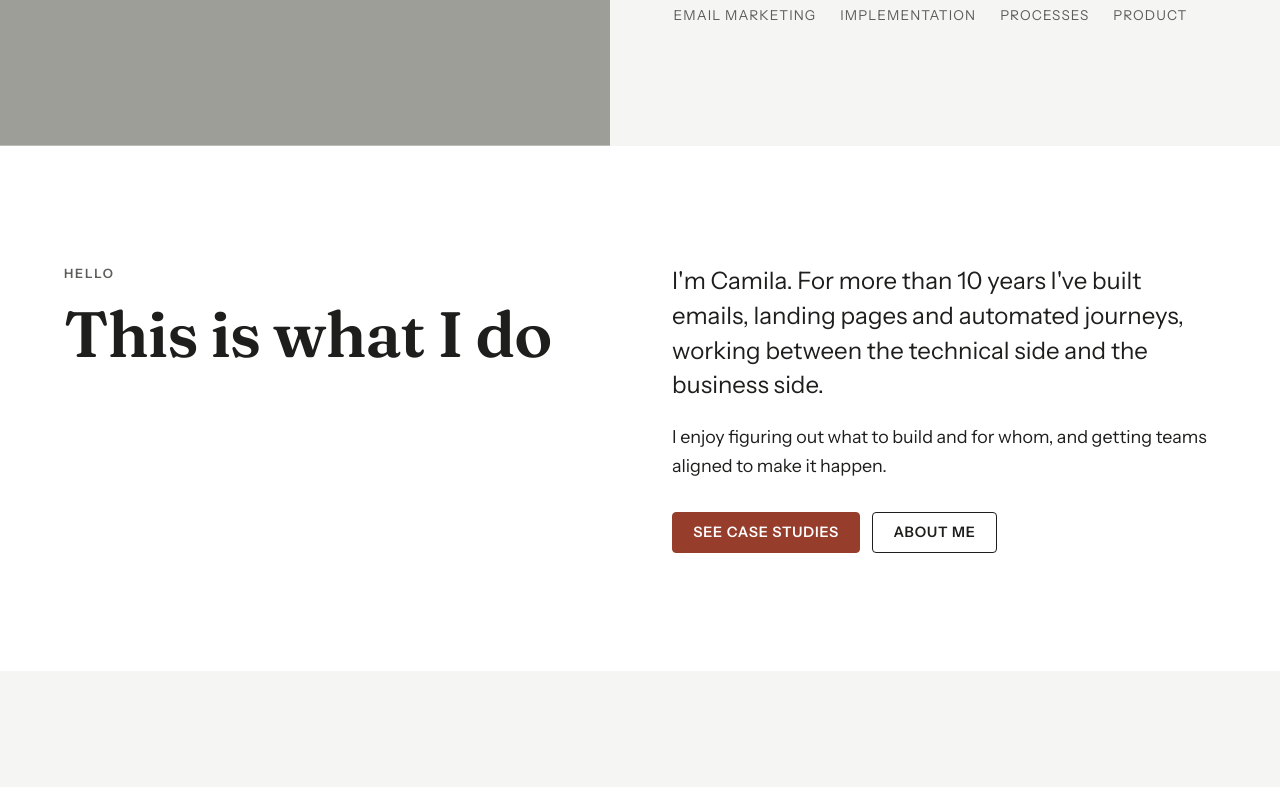
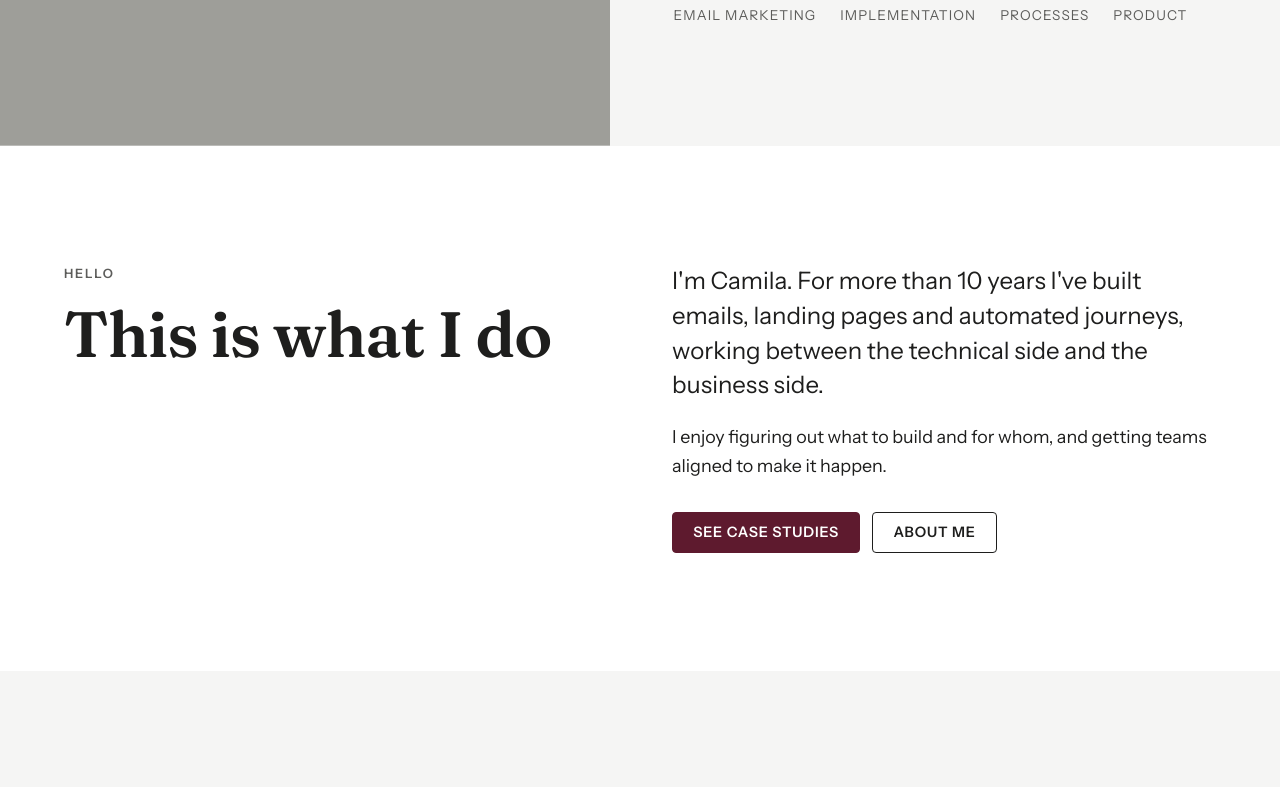
Before and after one commit to CamLoureiro/camloureiro.github.io, a plain HTML site: page index.html in a window 1280 px wide. Shown: the part 710-1497 px from the top of the page. Drawn offline with Linux system fonts and the light colour scheme.

Commit message:
Color de acento: borravino en lugar de ladrillo
- Claro: #5E1A2E en botones, etiquetas, destacados y punto del logo
- Oscuro: botón #5E1A2E y detalles en borravino claro #C2738A
- Caché ?v=20261118c

Co-Authored-By: Claude Opus 5.5 <noreply@anthropic.com>
Claude-Session: https://claude.ai/code/session_01Q3Nz7caUndYEBdNz14sM5e

```diff
--- a/assets/css/styles.css
+++ b/assets/css/styles.css
@@ -24,22 +24,22 @@
    izquierda, títulos serif grandes como protagonistas.
    --------------------------------------------------------- */
 :root {
-  /* Colores · modo claro: fondos blanco y gris muy clarito; la calidez la ponen
-     los acentos en ladrillo (botones, etiquetas, palabras destacadas) */
+  /* Colores · modo claro: fondos blanco y gris muy clarito; el color lo ponen
+     los acentos en borravino (botones, etiquetas, palabras destacadas) */
   --bg: #FFFFFF;        /* fondo general: blanco */
   --surface: #F5F5F4;   /* bandas: gris neutro muy clarito */
   --ink: #1E1E1D;       /* texto principal: grafito */
   --muted: #5C5C5A;     /* texto secundario */
-  --accent: #963D2C;    /* acento y color de marca: ladrillo */
+  --accent: #5E1A2E;    /* acento y color de marca: borravino */
   --on-accent: #FFFFFF; /* texto sobre el acento */
-  --brick: #963D2C;      /* ladrillo para detalles (etiquetas, números, flechas) */
-  --brick-fill: #1E1E1D; /* hover de los botones: grafito (el botón ya es ladrillo) */
+  --brick: #5E1A2E;      /* borravino para detalles (etiquetas, números, flechas) */
+  --brick-fill: #1E1E1D; /* hover de los botones: grafito (el botón ya es borravino) */
   --on-brick: #FFFFFF;   /* texto sobre ese relleno */
-  --btn-solid-bg: var(--accent);  /* botón principal: ladrillo */
+  --btn-solid-bg: var(--accent);  /* botón principal: borravino */
   --btn-solid-ink: var(--on-accent);
   --line: color-mix(in srgb, var(--ink) 14%, transparent);
 
-  /* Banda de contacto: mismo gris clarito que las otras bandas, con título en ladrillo */
+  /* Banda de contacto: mismo gris clarito que las otras bandas, con título en borravino */
   --band-bg: var(--surface);
   --band-ink: var(--ink);
   --band-em: var(--accent);
@@ -77,20 +77,20 @@
 }
 
 /* Modo oscuro automático (según la configuración del dispositivo, sin botón).
-   Paleta "oscuro neutro": grafito casi negro, texto blanco suave y ladrillo de acento. */
+   Paleta "oscuro neutro": grafito casi negro, texto blanco suave y borravino de acento. */
 @media (prefers-color-scheme: dark) {
   :root {
     --bg: #161616;      /* fondo: grafito casi negro */
     --surface: #222221; /* bandas */
     --ink: #EDEDEC;     /* texto: blanco suave */
     --muted: #A3A3A0;   /* texto secundario */
-    --accent: #B4503F;  /* ladrillo (punto del logo, chips, pasos) */
-    --on-accent: #FFFFFF;
-    --brick: #D9765F;   /* ladrillo claro: detalles y destacados sobre fondo oscuro */
-    --brick-fill: #D9765F;
+    --accent: #C2738A;  /* borravino claro (punto del logo, chips, pasos): se lee sobre fondo oscuro */
+    --on-accent: #161616;
+    --brick: #C2738A;   /* borravino claro: detalles y destacados sobre fondo oscuro */
+    --brick-fill: #C2738A;
     --on-brick: #161616;
     --focus: var(--brick); /* foco de teclado bien visible */
-    --btn-solid-bg: #A9483A; /* botón principal */
+    --btn-solid-bg: #5E1A2E; /* botón principal: borravino */
     --btn-solid-ink: #FFFFFF;
     --band-bg: var(--surface);
     --band-ink: var(--ink);
@@ -304,7 +304,7 @@ html[lang="en"] [data-lang="es"] { display: none !important; }
 
 /* Logo: solo la marca CA·LO (CAmila LOureiro), igual en header y footer.
    Sin círculo y sin el nombre al costado (el nombre ya está en el footer).
-   El punto es un círculo en ladrillo, centrado a la altura media de las mayúsculas. */
+   El punto es un círculo en el color de acento, centrado a la altura media de las mayúsculas. */
 .logo {
   display: inline-flex;
   align-items: center;
--- a/index.html
+++ b/index.html
@@ -39,8 +39,8 @@
   <link rel="preconnect" href="https://fonts.gstatic.com" crossorigin>
   <link rel="stylesheet" href="https://fonts.googleapis.com/css2?family=Fraunces:ital,opsz,wght@0,9..144,300..600;1,9..144,300..600&family=Instrument+Sans:wght@400..600&display=swap">
 
-  <link rel="stylesheet" href="assets/css/styles.css?v=20261118b">
-  <script src="assets/js/main.js?v=20261118b" defer></script>
+  <link rel="stylesheet" href="assets/css/styles.css?v=20261118c">
+  <script src="assets/js/main.js?v=20261118c" defer></script>
 </head>
 <body>
   <a class="skip-link" href="#main"><span data-lang="en">Skip to content</span><span data-lang="es">Ir al contenido</span></a>
```
Also changed, not shown: 404.html (+2 -2 lines), about.html (+2 -2 lines), casos.html (+2 -2 lines), contacto.html (+2 -2 lines), gracias.html (+2 -2 lines).
